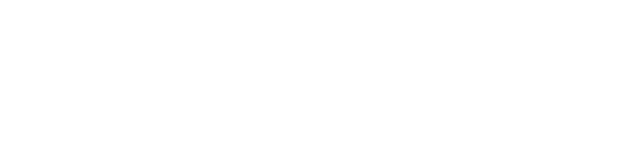
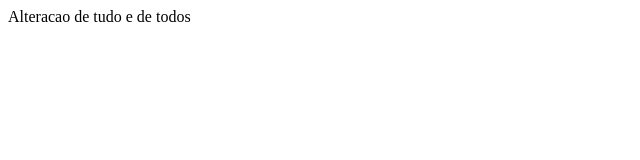
Before and after one commit to will-neto/curso-git, a plain HTML site: page index.html in a window 1280 px wide. Shown: the whole page, without its empty margins (0-640 px from the left). Drawn offline with Linux system fonts and the light colour scheme.

Commit message:
Insercao de texto no body

```diff
--- a/index.html
+++ b/index.html
@@ -1,5 +1,5 @@
 <!DOCTYPE>
 <html>
     <head></head>
-    <body></body>
+    <body>Alteracao de tudo e de todos</body>
 </html>
```
